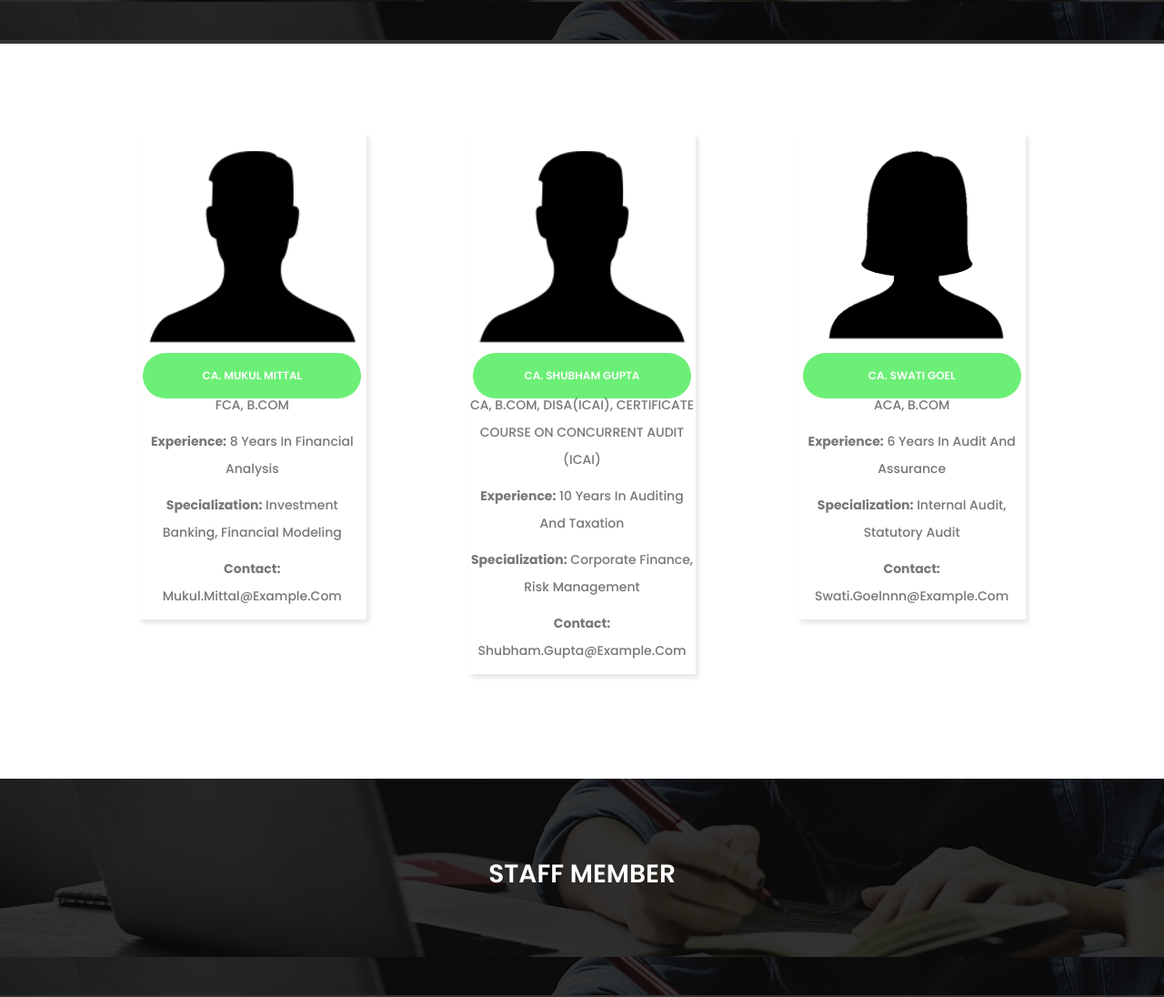
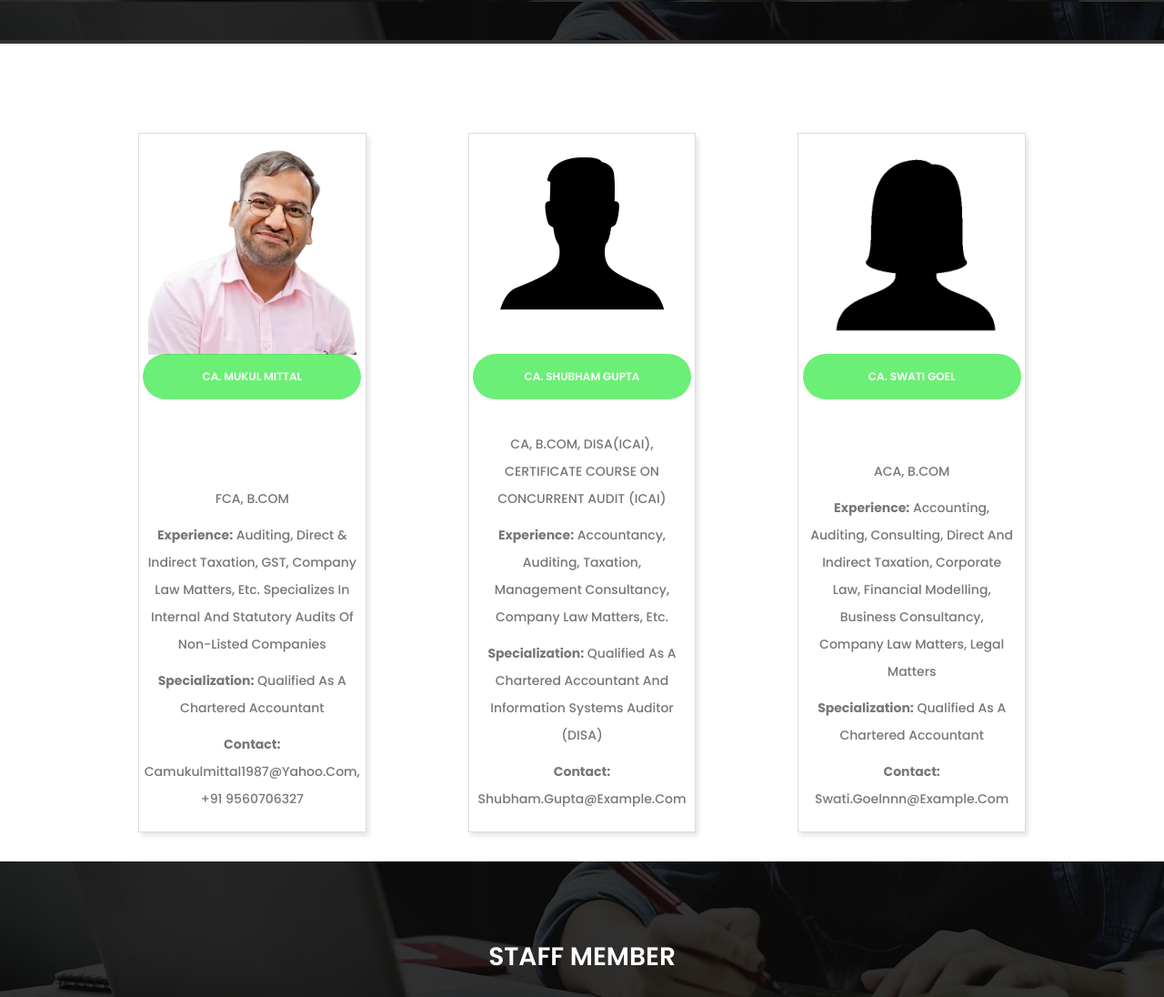
Before and after one commit to Darkshadow0001boss/CA-Website, a plain HTML site: page TeamMembers.html in a window 1280 px wide. Shown: the part 346-1442 px from the top of the page at 91% size. Drawn offline with nearby package versions, Linux system fonts and the light colour scheme; files whose address does not match are found by name.

Commit message:
updated details

```diff
--- a/TeamMembers.html
+++ b/TeamMembers.html
@@ -194,23 +194,25 @@
           <div class="col-md-3 col-sm-4 col-xs-12">
             <div class="bh_single_team">
               <div class="bh_team_img">
-                <img
-                  src="images/user_profile_male.png"
-                  alt="CA. Mukul Mittal image"
-                />
+                <img src="images/mukul.png" alt="CA. Mukul Mittal image" />
               </div>
               <div class="bh_team_title bh_team_title2">
                 <h3>CA. Mukul Mittal</h3>
                 <p><span>FCA, B.COM</span></p>
                 <div class="additional-details">
                   <p>
-                    <strong>Experience:</strong> 8 years in financial analysis
+                    <strong>Experience:</strong> Auditing, Direct & Indirect
+                    Taxation, GST, Company Law Matters, etc. Specializes in
+                    Internal and Statutory Audits of non-listed companies
                   </p>
                   <p>
-                    <strong>Specialization:</strong> Investment Banking,
-                    Financial Modeling
+                    <strong>Specialization:</strong> Qualified as a Chartered
+                    Accountant
                   </p>
-                  <p><strong>Contact:</strong> mukul.mittal@example.com</p>
+                  <p>
+                    <strong>Contact:</strong> camukulmittal1987@yahoo.com, +91
+                    9560706327
+                  </p>
                 </div>
               </div>
               <div
@@ -239,12 +241,12 @@
                 </p>
                 <div class="additional-details">
                   <p>
-                    <strong>Experience:</strong> 10 years in auditing and
-                    taxation
+                    <strong>Experience:</strong> Accountancy, Auditing,
+                    Taxation, Management Consultancy, Company Law Matters, etc.
                   </p>
                   <p>
-                    <strong>Specialization:</strong> Corporate Finance, Risk
-                    Management
+                    <strong>Specialization:</strong> Qualified as a Chartered
+                    Accountant and Information Systems Auditor (DISA)
                   </p>
                   <p><strong>Contact:</strong> shubham.gupta@example.com</p>
                 </div>
@@ -271,11 +273,14 @@
                 <p><span>ACA, B.COM</span></p>
                 <div class="additional-details">
                   <p>
-                    <strong>Experience:</strong> 6 years in audit and assurance
+                    <strong>Experience:</strong> Accounting, Auditing,
+                    Consulting, Direct and Indirect Taxation, Corporate Law,
+                    Financial Modelling, Business Consultancy, Company Law
+                    Matters, Legal Matters
                   </p>
                   <p>
-                    <strong>Specialization:</strong> Internal Audit, Statutory
-                    Audit
+                    <strong>Specialization:</strong> Qualified as a Chartered
+                    Accountant
                   </p>
                   <p><strong>Contact:</strong> swati.goelnnn@example.com</p>
                 </div>
--- a/css/custom/style.css
+++ b/css/custom/style.css
@@ -2187,6 +2187,15 @@ body {
 
 
 .bh_single_team {
+  display: flex;
+  flex-direction: column;
+  justify-content: space-between;
+  align-items: center;
+  text-align: center;
+  border: 1px solid #ddd;
+  padding: 10px;
+  box-sizing: border-box;
+  height: 100%;
   background: #fff;
   box-shadow: 3px 4px 5px rgba(0, 0, 0, 0.1);
   text-align: center;
```
Also changed, not shown: images/Hariom.jpg, images/mukul.png (added), images/vidhi.png.
